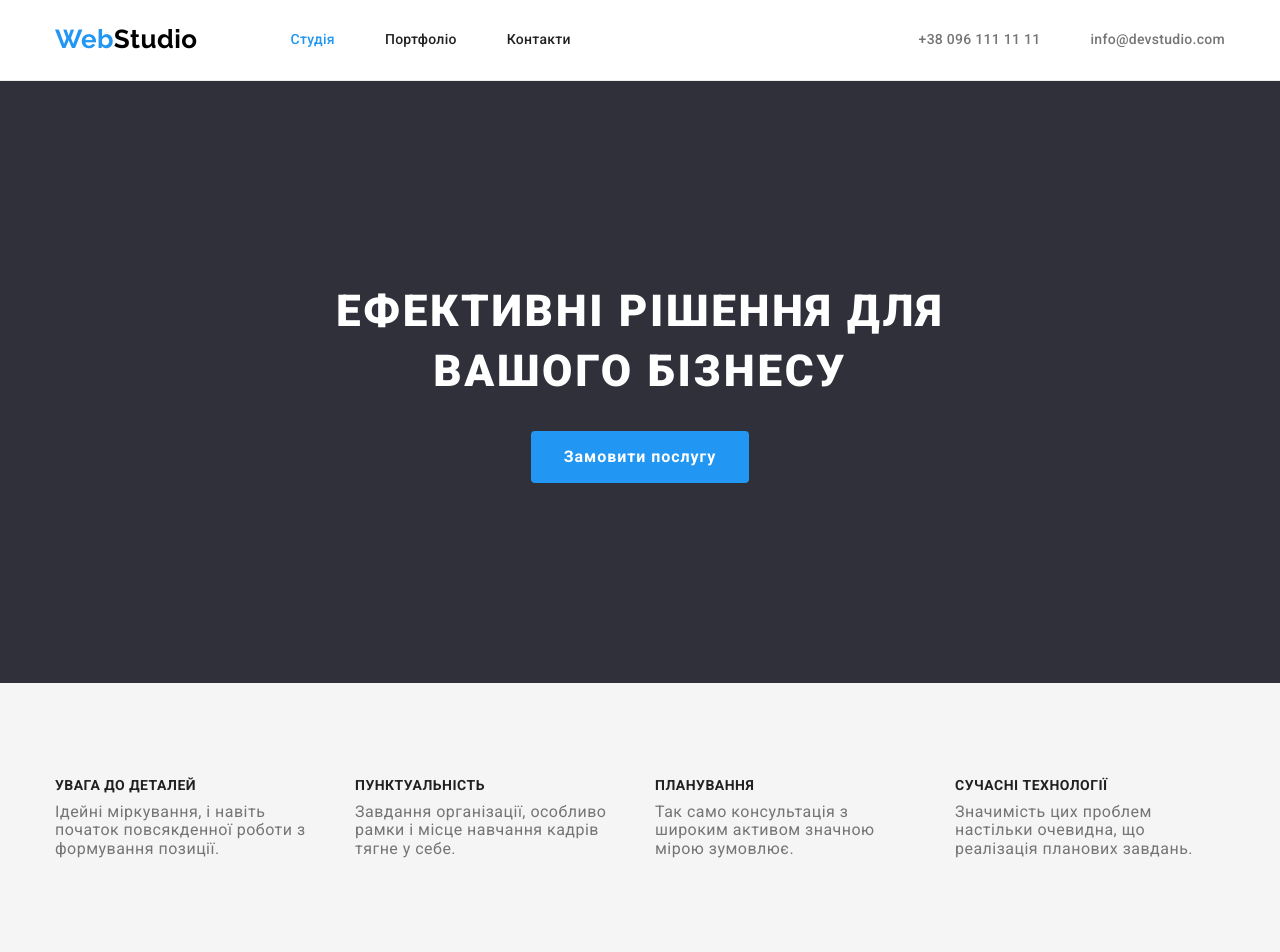
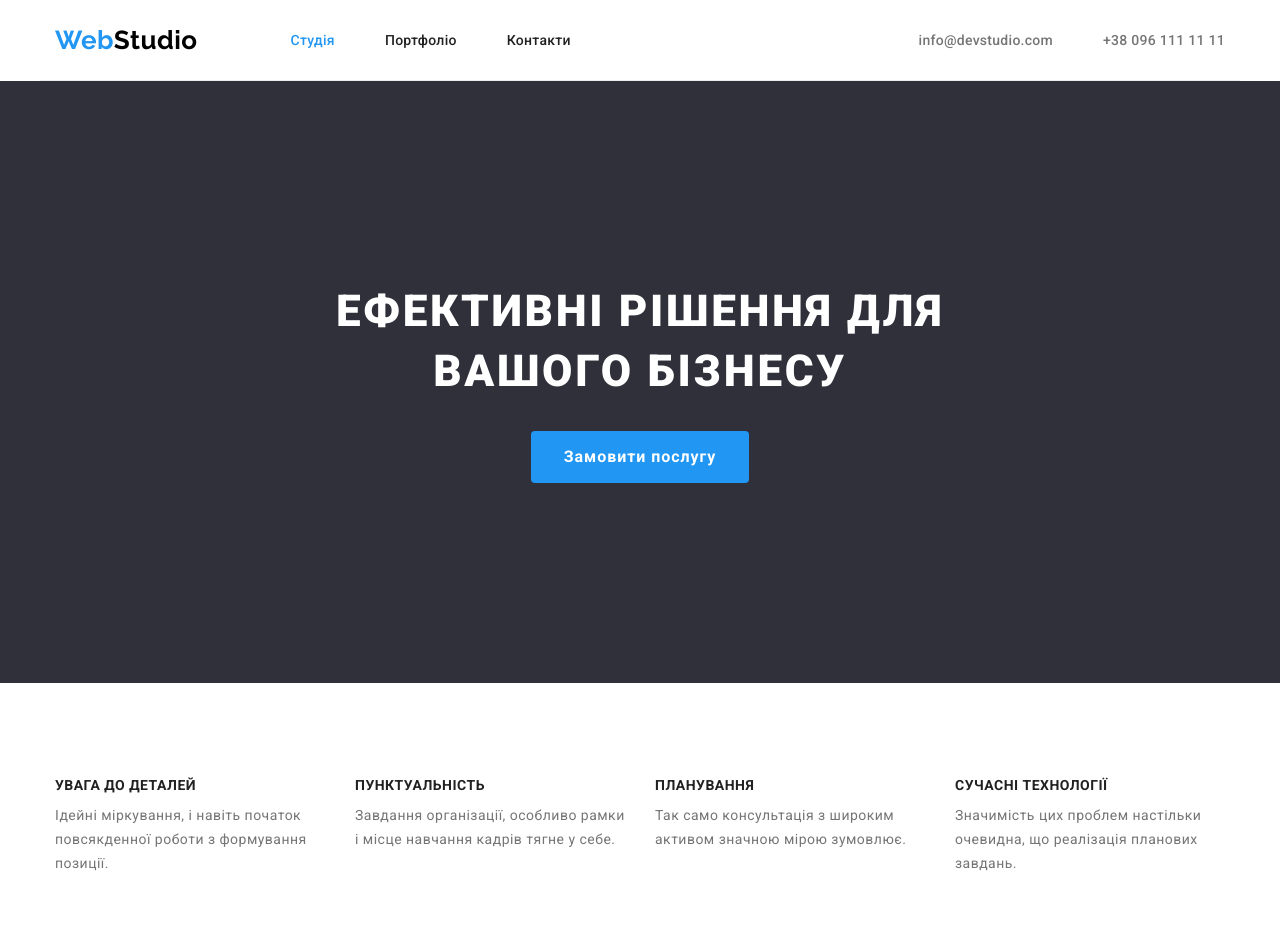
Before and after one commit to WishM13/homework-3, a plain HTML site: page index.html in a window 1280 px wide. Shown: the top 952 px of the page. Drawn offline with nearby package versions, Linux system fonts and the light colour scheme.

Commit message:
homework-3
1. Поміняв контакти місцями
2. Між секціями about i work онолював відступ
3. about-text стилізував
4. Логотип у футері margin-right 0
5.  Кнопки у портфоліо мають ефект ховера і фокуса

```diff
--- a/css/style.css
+++ b/css/style.css
@@ -85,16 +85,11 @@ body {
 
 /* Header */
 
-.page-header {
-  padding-top: 24px;
-  padding-bottom: 25px;
-
-  border-bottom: 1px solid #ececec;
-}
-
 .page-header .container {
   display: flex;
   align-items: center;
+
+  border-bottom: 1px solid #ececec;
 }
 
 .header-nav {
@@ -115,11 +110,17 @@ body {
 }
 
 .header-link {
-  color: var(--title-text-color);
+  display: block;
+  padding-top: 32px;
+  padding-bottom: 32px;
+
   font-weight: 500;
   font-size: 14px;
   line-height: calc(16 / 14);
   letter-spacing: 0.02em;
+
+  color: var(--title-text-color);
+
   cursor: pointer;
 }
 
@@ -145,6 +146,8 @@ body {
 .hero {
   padding-top: 200px;
   padding-bottom: 200px;
+  margin-left: auto;
+  margin-right: auto;
 
   text-align: center;
   background-color: var(--bg-color-dark);
@@ -187,9 +190,9 @@ body {
 
 /* Наша ефективність */
 .about {
-  padding-top: 94px;
+  padding-bottom: 0;
 
-  background-color: var(--bg-color-work);
+  background-color: var(--white-color);
 }
 
 .about-list {
@@ -228,6 +231,7 @@ body {
 
   color: var(--title-text-color);
 }
+
 .about-text {
   font-size: 14px;
   line-height: calc(24 / 14);
@@ -235,7 +239,7 @@ body {
 
 /* Чим ми займаємося */
 .work {
-  background-color: var(--bg-color-work);
+  background-color: var(--white-color);
 }
 
 .work .list {
@@ -315,6 +319,7 @@ body {
 .footer-logo {
   display: block;
   margin-bottom: 20px;
+  margin-right: 0;
 }
 
 .footer-color {
@@ -384,7 +389,8 @@ body {
   color: var(--title-text-color);
 }
 
-.button-current {
+.button:hover,
+.button:focus {
   color: var(--white-color);
   background-color: var(--accent-color);
 }
@@ -416,6 +422,7 @@ body {
   border-bottom: 1px solid #eeeeee;
   border-left: 1px solid #eeeeee;
 }
+
 .project-title {
   margin-bottom: 4px;
 
@@ -426,6 +433,7 @@ body {
 
   color: var(--title-text-color);
 }
+
 .project-text {
   font-size: 16px;
   line-height: calc(30 / 16);
--- a/index.html
+++ b/index.html
@@ -41,13 +41,13 @@
         <div class="header-contacts">
           <ul class="header-tel header-list list">
             <li class="item">
-              <a class="header-link link" href="tel:+380961111111"
-                >+38 096 111 11 11</a
+              <a class="header-link link" href="mailto:info@devstudio.com"
+                >info@devstudio.com</a
               >
             </li>
             <li class="item">
-              <a class="header-link link" href="mailto:info@devstudio.com"
-                >info@devstudio.com</a
+              <a class="header-link link" href="tel:+380961111111"
+                >+38 096 111 11 11</a
               >
             </li>
           </ul>
@@ -74,27 +74,27 @@
           <ul class="about-list list">
             <li class="item">
               <h3 class="about-title">Увага до деталей</h3>
-              <p class="about=text">
+              <p class="about-text">
                 Ідейні міркування, і навіть початок повсякденної роботи з
                 формування позиції.
               </p>
             </li>
             <li class="item">
               <h3 class="about-title">Пунктуальність</h3>
-              <p class="about=text">
+              <p class="about-text">
                 Завдання організації, особливо рамки і місце навчання кадрів
                 тягне у себе.
               </p>
             </li>
             <li class="item">
               <h3 class="about-title">Планування</h3>
-              <p class="about=text">
+              <p class="about-text">
                 Так само консультація з широким активом значною мірою зумовлює.
               </p>
             </li>
             <li class="item">
               <h3 class="about-title">Сучасні технології</h3>
-              <p class="about=text">
+              <p class="about-text">
                 Значимість цих проблем настільки очевидна, що реалізація
                 планових завдань.
               </p>
```
Also changed, not shown: portfolio.html (+4 -4 lines).
